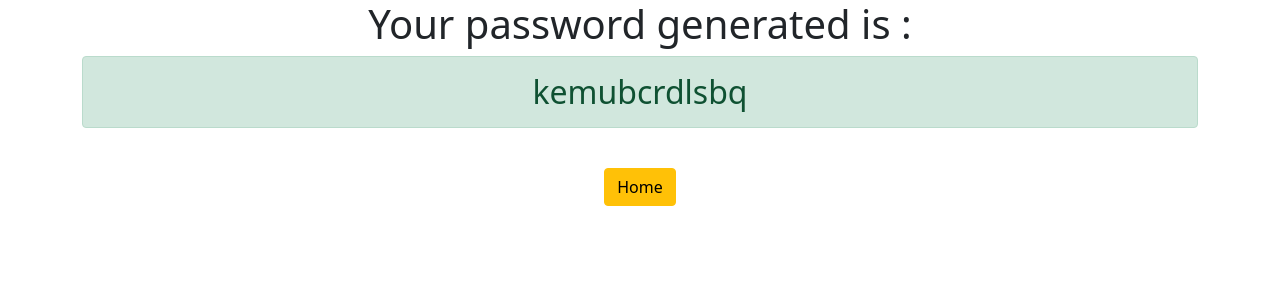
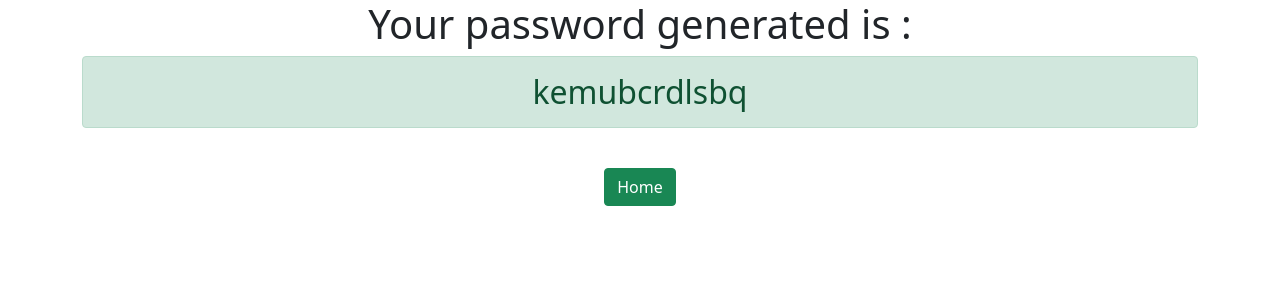
Before and after one commit to LotusPython5/generate-password-project, a Django app: page /password in a window 1280 px wide. Shown: the top 300 px of the page. Run offline with Django 3.2, Linux system fonts and the light colour scheme.

Commit message:
I changed warning to success

```diff
--- a/generator/templates/generator/password.html
+++ b/generator/templates/generator/password.html
@@ -4,5 +4,5 @@
 <h1> Your password generated is :</h1>
 <h2 class = 'alert alert-success'> {{ password }} </h2>
 <br>
-<a href = "{% url 'home' %}" class=" btn btn-warning">Home</a>
+<a href = "{% url 'home' %}" class=" btn btn-success">Home</a>
 </div>
```
